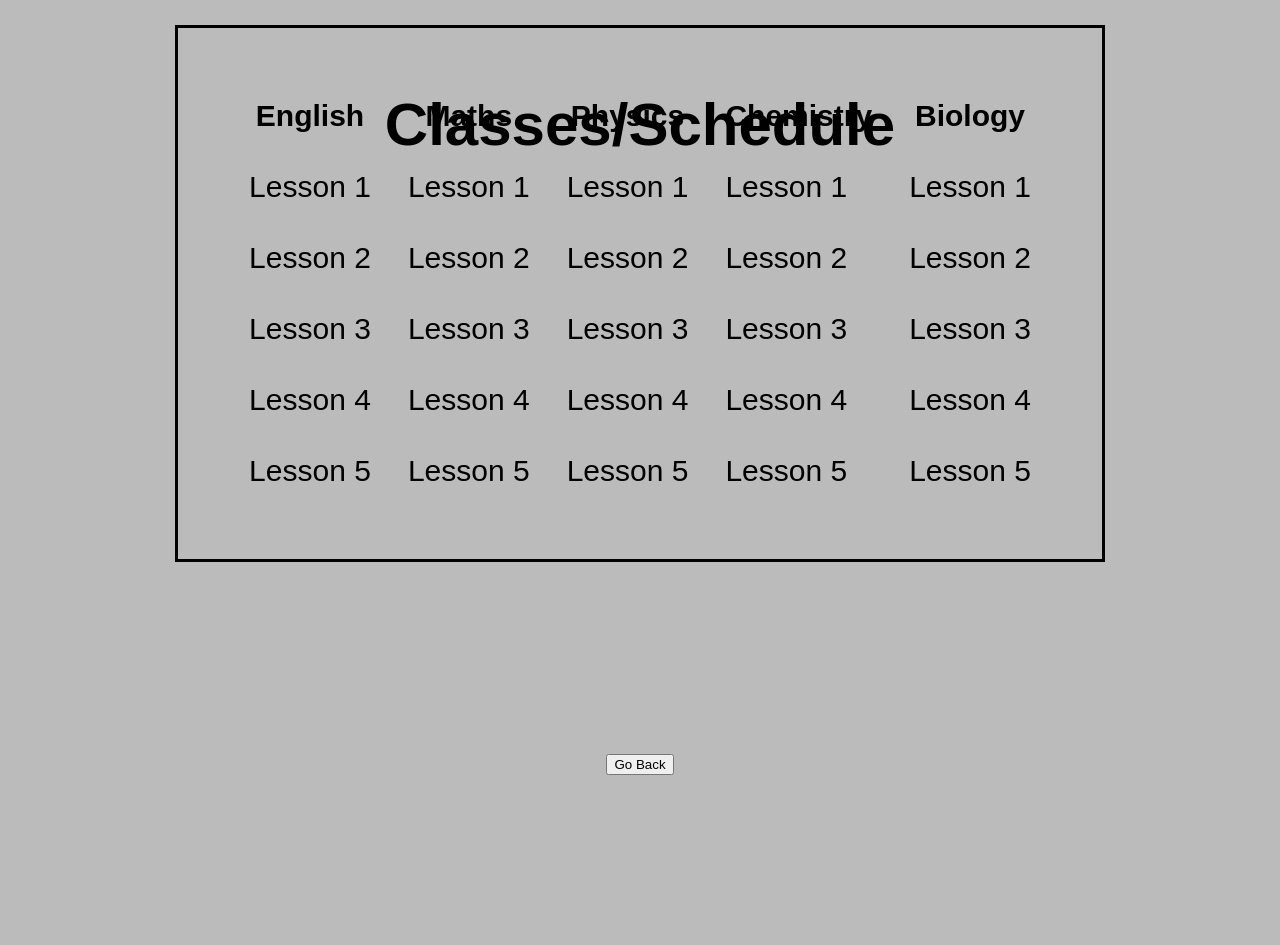
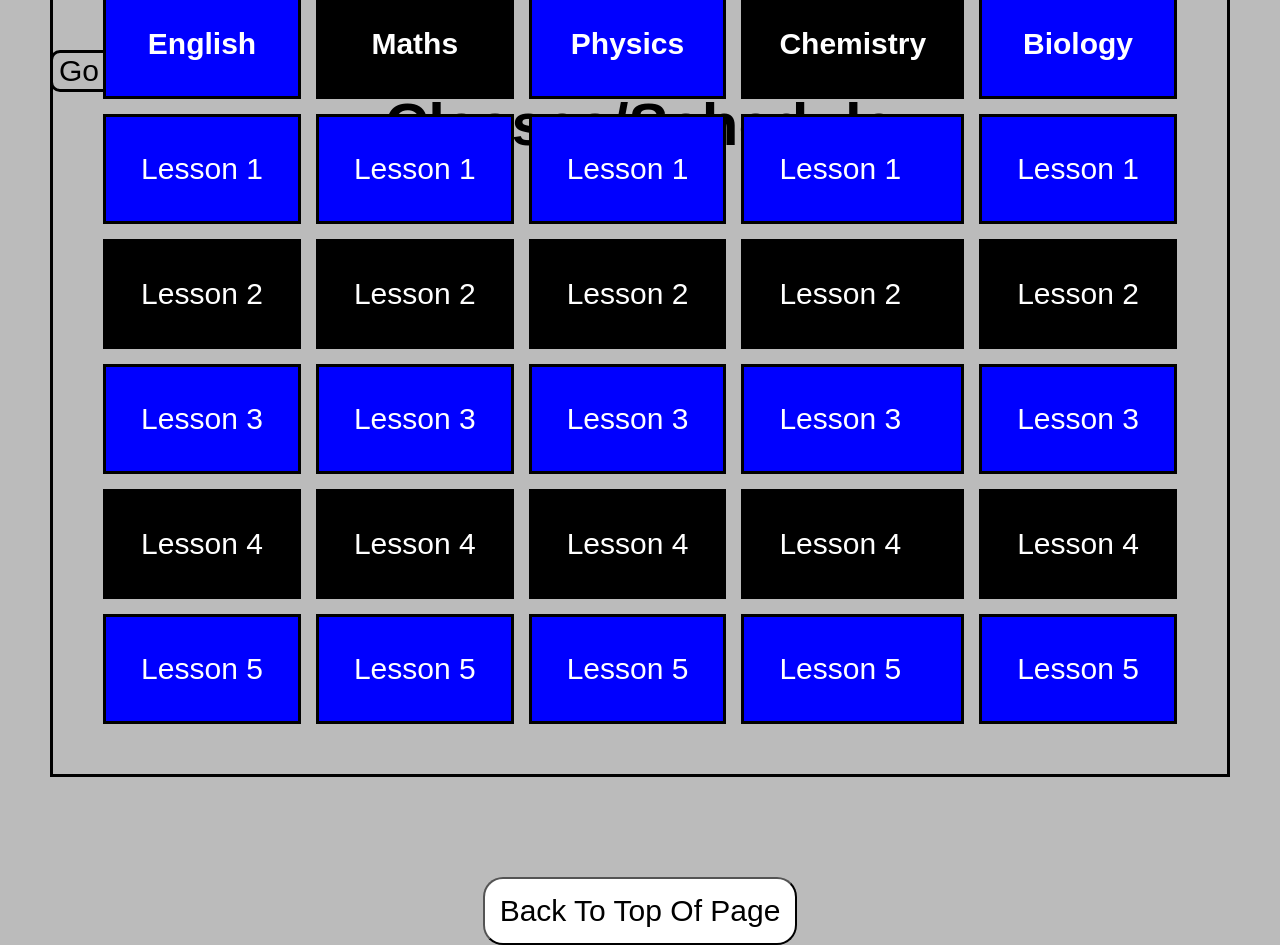
Before and after one commit to Andrei295/new_flask, a Flask app: page /classes in a window 1280 px wide. Before the commit the page ends 775 px from the top, so only its background shows below. Run offline with Flask 3, Linux system fonts and the light colour scheme; some libraries are stand-ins or nearby versions.

Commit message:
Developing classes page

```diff
--- a/static/styles.css
+++ b/static/styles.css
@@ -157,10 +157,13 @@ input {
 }
 
 
-.classes_table {
+th, td, table {
     padding: 35px;
-    border-spacing: 35px;
+    border-spacing: 15px;
     border: 3px solid black;
+    color:white;
+    top: 10%;
+    position: relative;
 }
 
 
--- a/templates/classes.html
+++ b/templates/classes.html
@@ -12,20 +12,27 @@
 
     <body class="screen-center" style="background-color: rgb(187, 187, 187);">
 
+        <form
+        action="/">
+
+        <button class="update" style="top: 50px; left: 50px; position: fixed" type="submit">Go Back</button>
+
+        </form>
+
         <h1 class="heading">Classes/Schedule</h1>
 
         <!--This is a tables used for the classes as a timetable-->
 
-        <table class="classes_table">
+        <table>
             <tr>
-                <th>English</th>
-                <th>Maths</th>
-                <th>Physics</th>
-                <th>Chemistry</th>
-                <th>Biology</th>
+                <th style="background-color: blue;">English</th>
+                <th style="background-color: black;">Maths</th>
+                <th style="background-color: blue;">Physics</th>
+                <th style="background-color: black;">Chemistry</th>
+                <th style="background-color: blue;">Biology</th>
             </tr>
 
-            <tr>
+            <tr style="background-color: blue;">
                 <td>Lesson 1</td>
                 <td>Lesson 1</td>
                 <td>Lesson 1</td>
@@ -33,7 +40,7 @@
                 <td>Lesson 1</td>
             </tr>
 
-            <tr>
+            <tr style="background-color: black;">
                 <td>Lesson 2</td>
                 <td>Lesson 2</td>
                 <td>Lesson 2</td>
@@ -41,7 +48,7 @@
                 <td>Lesson 2</td>
             </tr>
 
-            <tr>
+            <tr style="background-color: blue;">
                 <td>Lesson 3</td>
                 <td>Lesson 3</td>
                 <td>Lesson 3</td>
@@ -49,7 +56,7 @@
                 <td>Lesson 3</td>
             </tr>
 
-            <tr>
+            <tr style="background-color: black;">
                 <td>Lesson 4</td>
                 <td>Lesson 4</td>
                 <td>Lesson 4</td>
@@ -57,7 +64,7 @@
                 <td>Lesson 4</td>
             </tr>
 
-            <tr>
+            <tr style="background-color: blue;">
                 <td>Lesson 5</td>
                 <td>Lesson 5</td>
                 <td>Lesson 5</td>
@@ -76,11 +83,9 @@
     <p></p>
 
     <form
-    action="/logout"
-    name="logout"> <!--This is a form that is used to log out a user, as well as clearing session variables-->
+    action="/classes">
 
-
-    <button type="submit">Go Back</button>
+    <button class="goback_white" style="font-size: 30px;" type="submit">Back To Top Of Page</button>
 
     </form>
 
```
